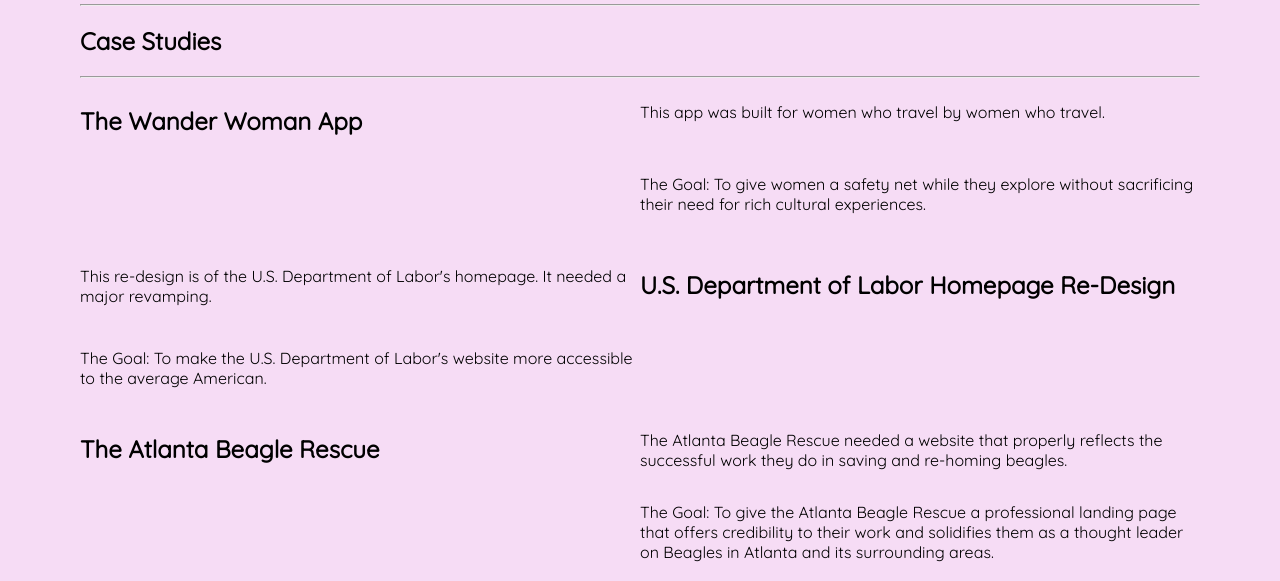
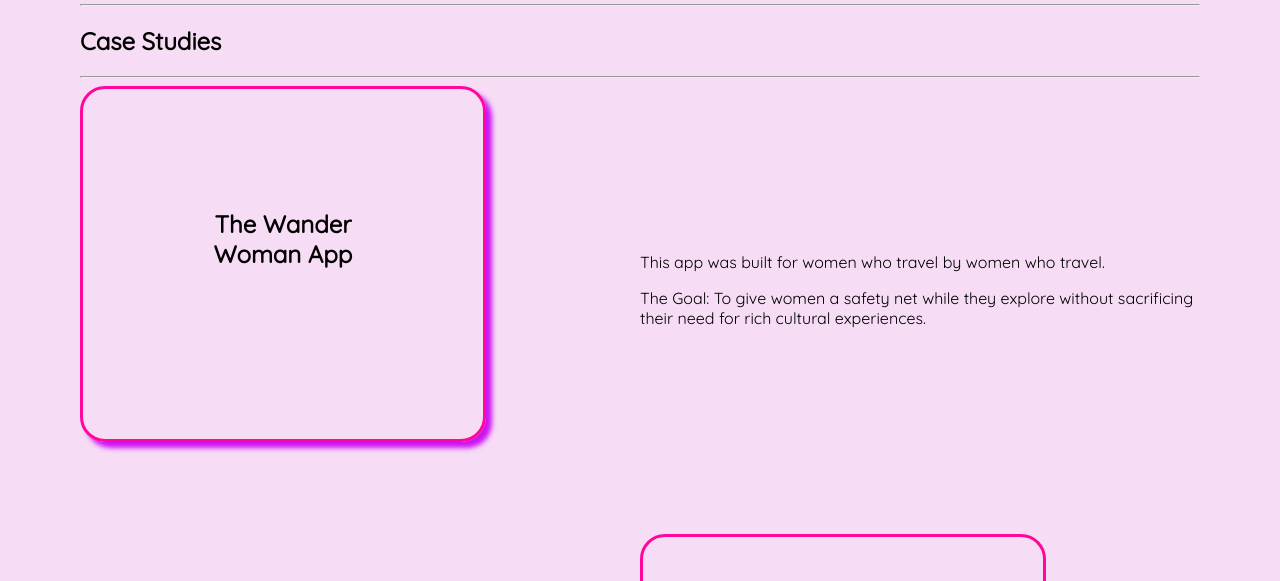
Before and after one commit to sierraswann/UX_UI_HW_17, a plain HTML site: page index.html in a window 1280 px wide. Shown: the part 377-958 px from the top of the page. Drawn offline with Linux system fonts and the light colour scheme.

Commit message:
added box shadows & border radius
added box shadows & border radius to cards for the clickable look. May add a hover state next.

```diff
--- a/index.css
+++ b/index.css
@@ -60,24 +60,49 @@
 .WWCard {
     grid-area: WWCard;
     display: grid;
+    border: 3px solid #FF079C;
+    border-radius: 25px;
+    box-shadow: 6px 6px 5px #CC13F2;
+    padding: 100px;
+    height: 150px;
+    width: 200px;
+    justify-content: left;
+    text-align: center;
 }
 .WWDes {
     grid-area: WWDes;
-    display: grid;
+    padding: 150px 0;
 }
 .DOLDes {
     grid-area: DOLDes;
-    display: grid;
+    padding: 150px 0;
 }
 .DOLCard {
     grid-area: DOLCard;
     display: grid;
+    border: 3px solid #FF079C;
+    border-radius: 25px;
+    padding: 100px;
+    height: 150px;
+    width: 200px;
+    justify-content: right;
+    text-align: center;
+
 }
+
 .ABRCard {
     grid-area: ABRCard;
     display: grid;
+    border: 3px solid #FF079C;
+    border-radius: 25px;
+    padding: 100px;
+    height: 150px;
+    width: 200px;
+    justify-content: left;
+    text-align: center;
 }
+
 .ABRDes {
     grid-area: ABRDes;
-    display: grid;
+    padding: 150px 0;
 }
--- a/index.html
+++ b/index.html
@@ -32,7 +32,7 @@
 
  <section class=CS>
     <!-- <div class="WW">  -->
-        <div class="WWCard box">
+        <div class="WWCard">
             <h2>The Wander Woman App</h2>
         </div>
         <div class="WWDes">
@@ -42,7 +42,7 @@
     <!-- </div> -->
 
     <!-- <div class="DOL"> -->
-        <div class="DOLCard box">
+        <div class="DOLCard">
             <h2>U.S. Department of Labor Homepage Re-Design</h2>
         </div>
         <div class="DOLDes">
@@ -52,7 +52,7 @@
     <!-- </div>   -->
 
     <!-- <div class="ABR"> -->
-        <div class="ABRCard box">
+        <div class="ABRCard">
             <h2>The Atlanta Beagle Rescue</h2>
         </div>
         <div class="ABRDes">
```
